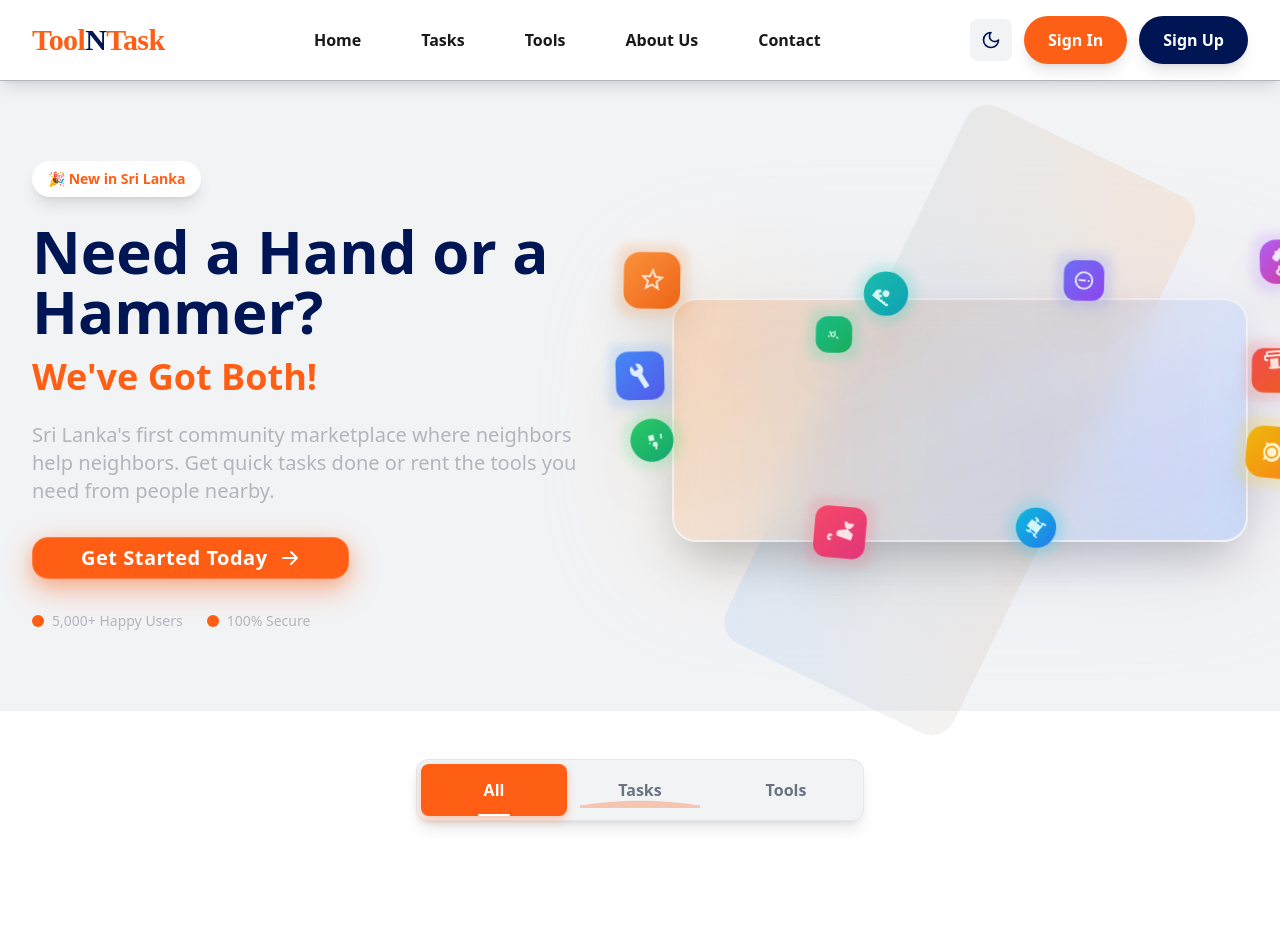
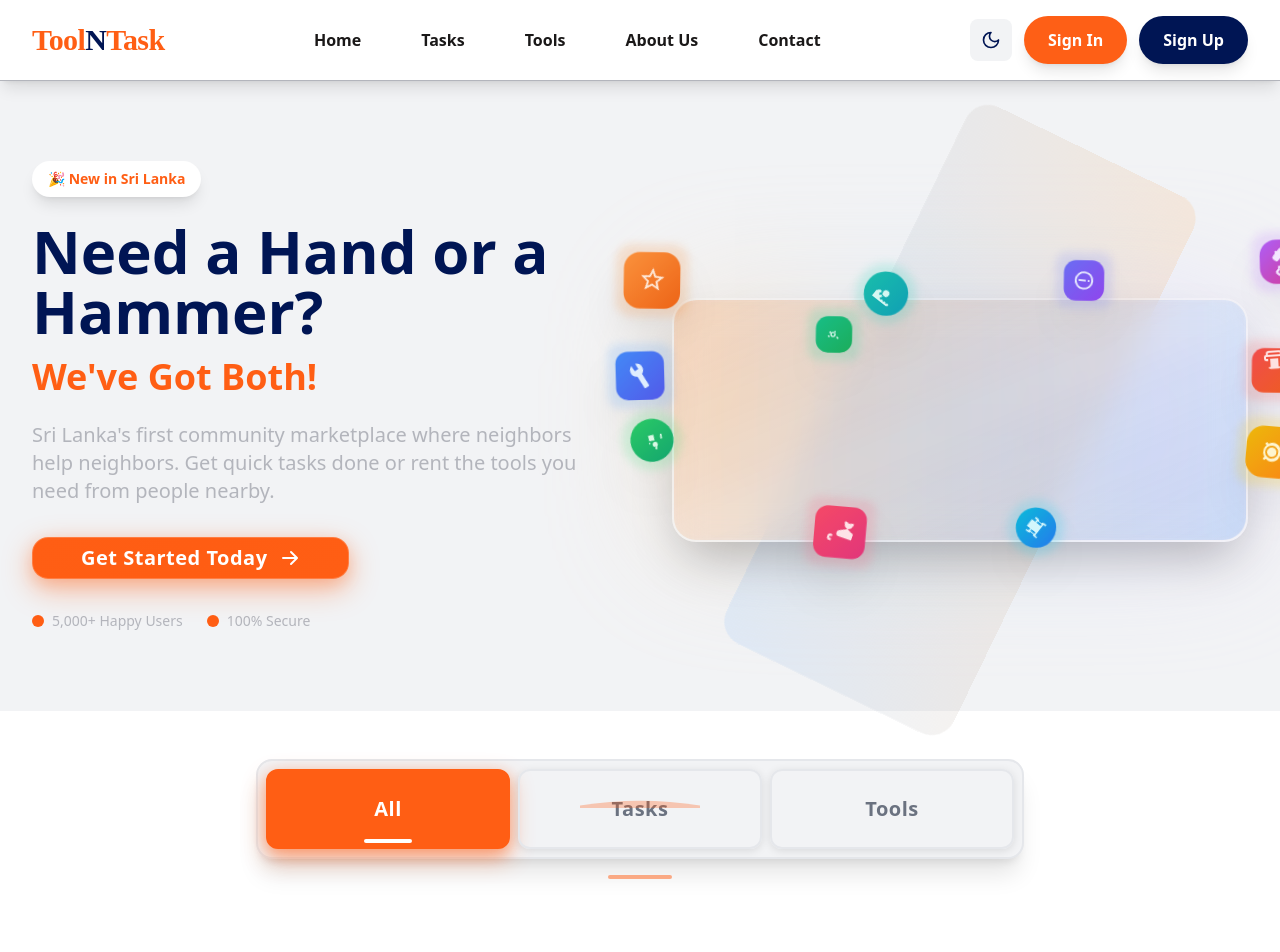
Before and after one commit to SeneshFitzroy/ToolnTask, a Next.js app: page / in a window 1280 px wide. Shown: the top 952 px of the page. Built offline with nearby package versions, Linux system fonts and the light colour scheme; a web font is replaced by a local one.

Commit message:
feat: Enhanced styles/globals.css, src/components/FilterButtons.tsx,  - Detailed changes: diff --git a/src/components/FilterButtons.tsx b/sr... at 01:58 PM +0530, July 03, 2025

```diff
--- a/src/components/FilterButtons.tsx
+++ b/src/components/FilterButtons.tsx
@@ -33,13 +33,13 @@ const FilterButtons: React.FC<FilterButtonsProps> = ({ onFilterChange, activeFil
   ];
 
   return (
-    <div className="w-full max-w-md mx-auto mb-16">
-      {/* Professional Filter Tabs */}
-      <div className="p-1 rounded-xl shadow-lg border" style={{
+    <div className="w-full max-w-4xl mx-auto mb-20 filter-container">
+      {/* Professional Wide Filter Tabs */}
+      <div className="p-2 rounded-2xl shadow-xl border-2" style={{
         backgroundColor: theme === 'dark' ? '#1A1818' : '#F2F3F5',
         borderColor: theme === 'dark' ? '#333333' : '#E5E7EB'
       }}>
-        <div className="flex">
+        <div className="flex gap-2">
           {filterOptions.map((option) => {
             const isActive = activeFilter === option.key;
 
@@ -48,35 +48,46 @@ const FilterButtons: React.FC<FilterButtonsProps> = ({ onFilterChange, activeFil
                 key={option.key}
                 onClick={() => onFilterChange(option.key)}
                 className={`
-                  flex-1 relative px-4 sm:px-6 py-3 sm:py-3.5 rounded-lg text-sm sm:text-base font-semibold
-                  transition-all duration-300 ease-in-out hover:scale-105 group
+                  flex-1 relative px-8 sm:px-12 lg:px-16 py-4 sm:py-5 lg:py-6 rounded-xl
+                  text-base sm:text-lg lg:text-xl font-bold tracking-wide
+                  filter-button-glow group
+                  ${isActive ? 'filter-button-active' : ''}
                 `}
                 style={{
                   backgroundColor: isActive ? '#FF5E14' : 'transparent',
                   color: isActive ? '#FFFFFF' : (theme === 'dark' ? '#B3B5BC' : '#6B7280'),
-                  boxShadow: isActive ? '0 4px 8px rgba(255, 94, 20, 0.3)' : 'none'
+                  boxShadow: isActive
+                    ? '0 8px 20px rgba(255, 94, 20, 0.4), 0 4px 12px rgba(255, 94, 20, 0.3)'
+                    : '0 2px 8px rgba(0, 0, 0, 0.1)',
+                  border: isActive
+                    ? '2px solid #FF5E14'
+                    : `2px solid ${theme === 'dark' ? '#333333' : '#E5E7EB'}`
                 }}
                 onMouseEnter={(e) => {
                   if (!isActive) {
                     e.currentTarget.style.color = '#FF5E14';
                     e.currentTarget.style.backgroundColor = theme === 'dark' ? '#2A2A2A' : '#FFFFFF';
+                    e.currentTarget.style.borderColor = '#FF5E14';
+                    e.currentTarget.style.boxShadow = '0 6px 16px rgba(255, 94, 20, 0.2)';
                   }
                 }}
                 onMouseLeave={(e) => {
                   if (!isActive) {
                     e.currentTarget.style.color = theme === 'dark' ? '#B3B5BC' : '#6B7280';
                     e.currentTarget.style.backgroundColor = 'transparent';
+                    e.currentTarget.style.borderColor = theme === 'dark' ? '#333333' : '#E5E7EB';
+                    e.currentTarget.style.boxShadow = '0 2px 8px rgba(0, 0, 0, 0.1)';
                   }
                 }}
               >
-                <span className="flex items-center justify-center">
+                <span className="flex items-center justify-center relative z-10">
                   {option.label}
                 </span>
 
-                {/* Active indicator line */}
+                {/* Enhanced active indicator */}
                 {isActive && (
                   <div
-                    className="absolute bottom-0 left-1/2 transform -translate-x-1/2 w-8 h-0.5 rounded-full"
+                    className="absolute bottom-1 left-1/2 transform -translate-x-1/2 w-12 h-1 rounded-full"
                     style={{ backgroundColor: '#FFFFFF' }}
                   />
                 )}
@@ -85,6 +96,14 @@ const FilterButtons: React.FC<FilterButtonsProps> = ({ onFilterChange, activeFil
           })}
         </div>
       </div>
+
+      {/* Subtle decorative element */}
+      <div className="flex justify-center mt-4">
+        <div
+          className="w-16 h-1 rounded-full opacity-50"
+          style={{ backgroundColor: '#FF5E14' }}
+        />
+      </div>
     </div>
   );
 };
--- a/styles/globals.css
+++ b/styles/globals.css
@@ -548,3 +548,48 @@
     padding: 1rem;
   }
 }
+
+/* ENHANCED FILTER BUTTONS STYLING */
+.filter-button-glow {
+  transition: all 0.3s cubic-bezier(0.4, 0, 0.2, 1);
+  will-change: transform, box-shadow;
+}
+
+.filter-button-glow:hover {
+  transform: translateY(-2px) scale(1.02);
+}
+
+.filter-button-active {
+  animation: gentle-pulse 2s ease-in-out infinite;
+}
+
+@keyframes gentle-pulse {
+  0%, 100% {
+    box-shadow: 0 8px 20px rgba(255, 94, 20, 0.4), 0 4px 12px rgba(255, 94, 20, 0.3);
+  }
+  50% {
+    box-shadow: 0 12px 28px rgba(255, 94, 20, 0.5), 0 6px 16px rgba(255, 94, 20, 0.4);
+  }
+}
+
+/* RESPONSIVE FILTER CONTAINER */
+@media (max-width: 640px) {
+  .filter-container {
+    padding-left: 1rem;
+    padding-right: 1rem;
+  }
+}
+
+@media (min-width: 641px) and (max-width: 1024px) {
+  .filter-container {
+    padding-left: 2rem;
+    padding-right: 2rem;
+  }
+}
+
+@media (min-width: 1025px) {
+  .filter-container {
+    padding-left: 4rem;
+    padding-right: 4rem;
+  }
+}
```
